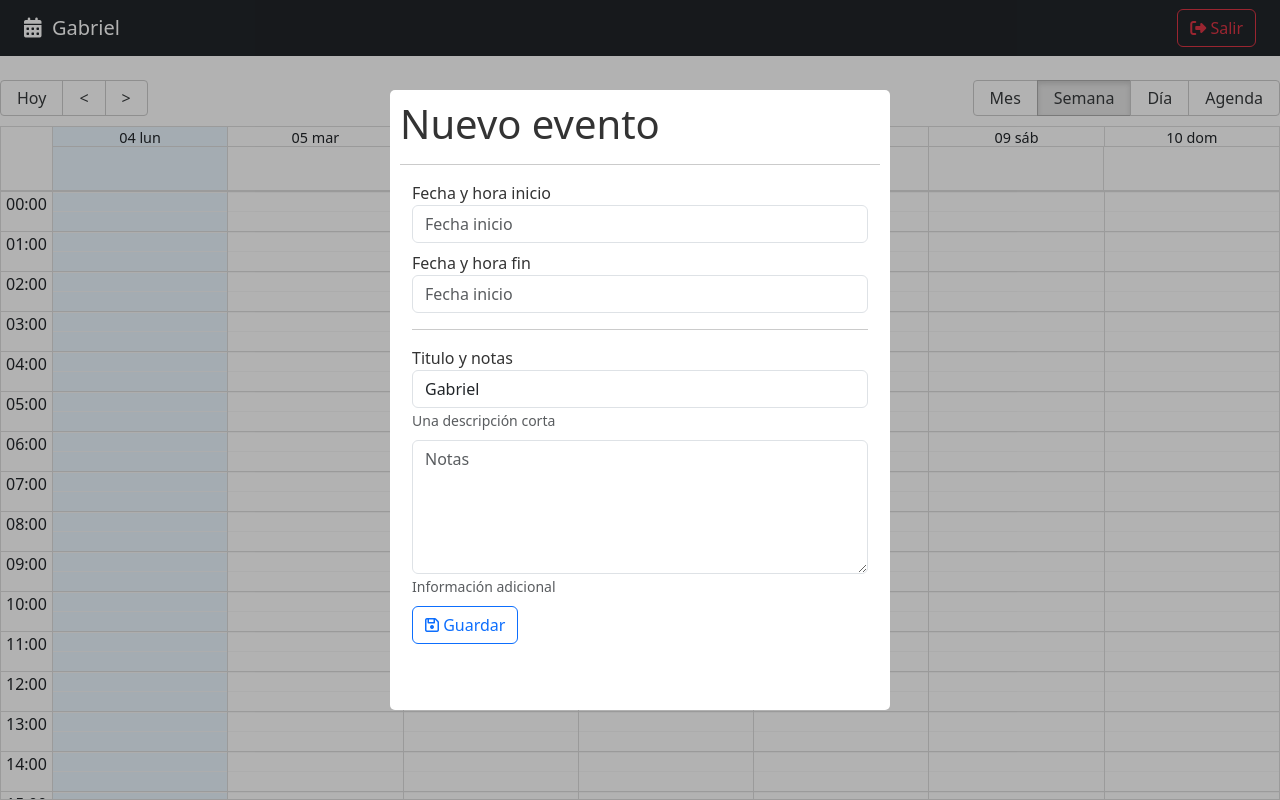
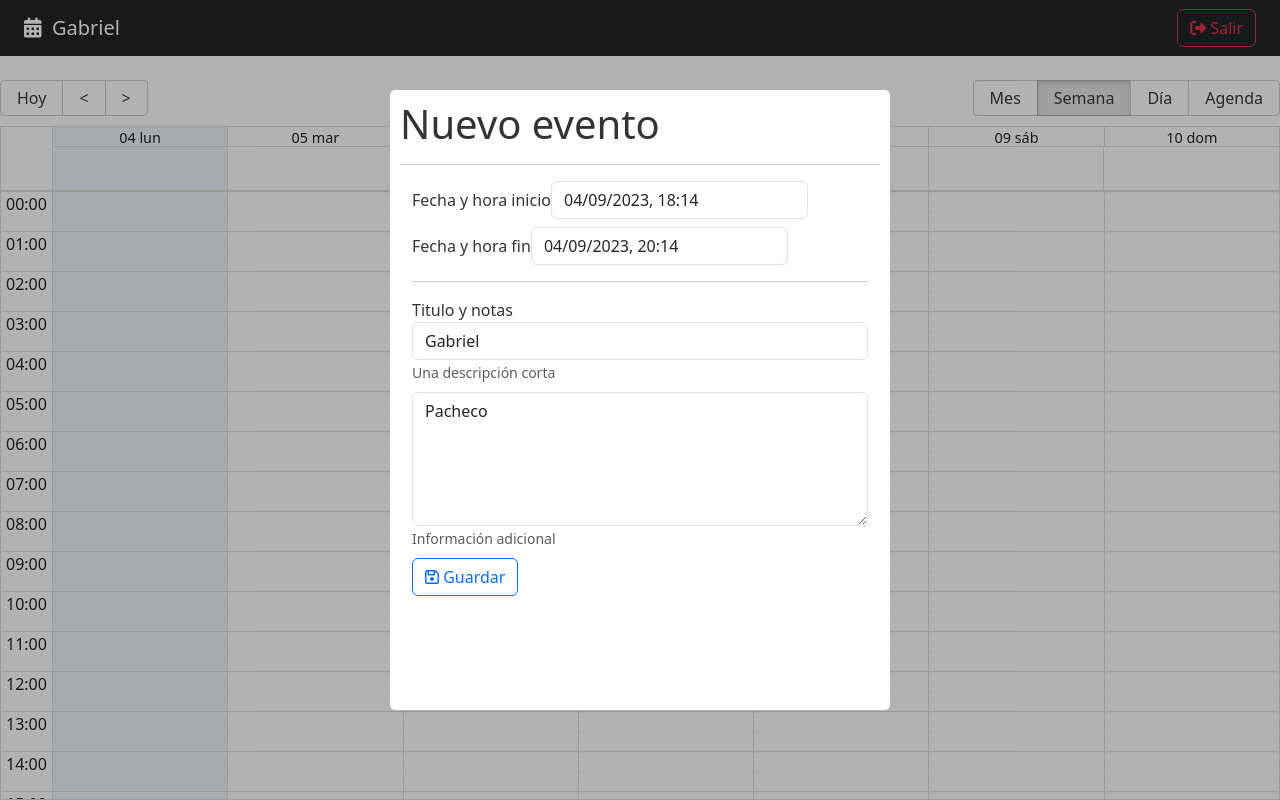
Before and after one commit to gabrielpacheco1/React-calendar, a React (Vite) app: page / in a window 1280 px wide. Built offline with nearby package versions, Linux system fonts and the light colour scheme.

Commit message:
Datepicker added

```diff
--- a/package.json
+++ b/package.json
@@ -10,13 +10,16 @@
     "preview": "vite preview"
   },
   "dependencies": {
+    "@reduxjs/toolkit": "^1.9.6",
     "date-fns": "^2.30.0",
     "react": "^18.2.0",
     "react-big-calendar": "^1.8.2",
     "react-datepicker": "^4.16.0",
     "react-dom": "^18.2.0",
     "react-modal": "^3.16.1",
-    "react-router-dom": "^6.15.0"
+    "react-redux": "^8.1.3",
+    "react-router-dom": "^6.15.0",
+    "sweetalert2": "^11.7.31"
   },
   "devDependencies": {
     "@types/react": "^18.2.14",
--- a/src/calendar/components/CalendarModal.jsx
+++ b/src/calendar/components/CalendarModal.jsx
@@ -1,6 +1,18 @@
 import React, { useState } from 'react'
-import { addHours } from 'date-fns';
+import { addHours, differenceInSeconds } from 'date-fns';
+
+import Swal from 'sweetalert2';
+import 'sweetalert2/dist/sweetalert2.min.css'
+
 import Modal from 'react-modal'
+import DatePicker, {registerLocale} from "react-datepicker";
+
+import "react-datepicker/dist/react-datepicker.css";
+
+import es from 'date-fns/locale/es';
+import { useMemo } from 'react';
+
+registerLocale('es', es)
 
 const customStyles = {
     content: {
@@ -18,6 +30,7 @@ Modal.setAppElement('#root');
 export const CalendarModal = () => {
 
     const [isOpen, setIsOpen] = useState(true);
+    const [formSubmitted, setFormSubmitted] = useState(false);
 
     const [formValues, setFormValues] = useState({
         title: 'Gabriel',
@@ -26,9 +39,51 @@ export const CalendarModal = () => {
         end: addHours(new Date(), 2)
     });
 
+    const titleClass = useMemo(() => {
+        if (!formSubmitted) return ''
+
+        return (formValues.title.length > 0)
+            ? ''
+            : 'is-invalid'
+
+    }, [formValues.title, formSubmitted])
+
+    const OnInputChange = ({target}) => {
+        setFormValues({
+            ...formValues,
+            [target.name]: target.value
+        })
+    }
+
+    const OnDateChange = (event, changing) => {
+        setFormValues({
+            ...formValues,
+            [changing]: event
+        })
+    }
+
     const onCloseModal = () => {
         console.log('cerrando modal')
         setIsOpen(false)
+    }
+
+    const onSubmit = (e) => {
+        e.preventDefault()
+        setFormSubmitted(true)
+
+        const difference= differenceInSeconds(formValues.end, formValues.start)
+
+        if(isNaN(difference) || difference <= 0){
+            Swal.fire('Fechas incorrectas', 'Revise las fechas ingresadas', 'error')
+            return
+        }
+
+        if(formValues.title.length <= 0){
+            // Swal.fire('Titulo faltante', 'Ingrese un titulo para la nota', 'error')
+            return
+        }
+
+        console.log(formValues)
     }
 
   return (
@@ -42,16 +97,33 @@ export const CalendarModal = () => {
     >
         <h1> Nuevo evento </h1>
         <hr />
-        <form className="container">
+        <form className="container" onSubmit={onSubmit}>
 
             <div className="form-group mb-2">
                 <label>Fecha y hora inicio</label>
-                <input className="form-control" placeholder="Fecha inicio" />
+                <DatePicker
+                    selected={formValues.start}
+                    onChange={(event) => OnDateChange(event, 'start')}
+                    className="form-control"
+                    dateFormat='Pp'
+                    showTimeSelect
+                    locale={es}
+                    timeCaption='Hora'
+                />
             </div>
 
             <div className="form-group mb-2">
                 <label>Fecha y hora fin</label>
-                <input className="form-control" placeholder="Fecha inicio" />
+                <DatePicker
+                    minDate={formValues.start}
+                    selected={formValues.end}
+                    onChange={(event) => OnDateChange(event, 'end')}
+                    className="form-control"
+                    dateFormat='Pp'
+                    showTimeSelect
+                    locale={es}
+                    timeCaption='Hora'
+                />
             </div>
 
             <hr />
@@ -59,11 +131,12 @@ export const CalendarModal = () => {
                 <label>Titulo y notas</label>
                 <input
                     type="text"
-                    className="form-control"
+                    className={`form-control ${titleClass}`}
                     placeholder="Título del evento"
                     name="title"
                     autoComplete="off"
                     value={formValues.title}
+                    onChange={OnInputChange}
                 />
                 <small id="emailHelp" className="form-text text-muted">Una descripción corta</small>
             </div>
@@ -75,6 +148,8 @@ export const CalendarModal = () => {
                     placeholder="Notas"
                     rows="5"
                     name="notes"
+                    value={formValues.notes}
+                    onChange={OnInputChange}
                 ></textarea>
                 <small id="emailHelp" className="form-text text-muted">Información adicional</small>
             </div>
--- /dev/null
+++ b/src/store/index.js
@@ -0,0 +1 @@
+export * from './store'
```
Also changed, not shown: src/store/store.js (added), 1 other file (tests, documents, lock files or other folders).
